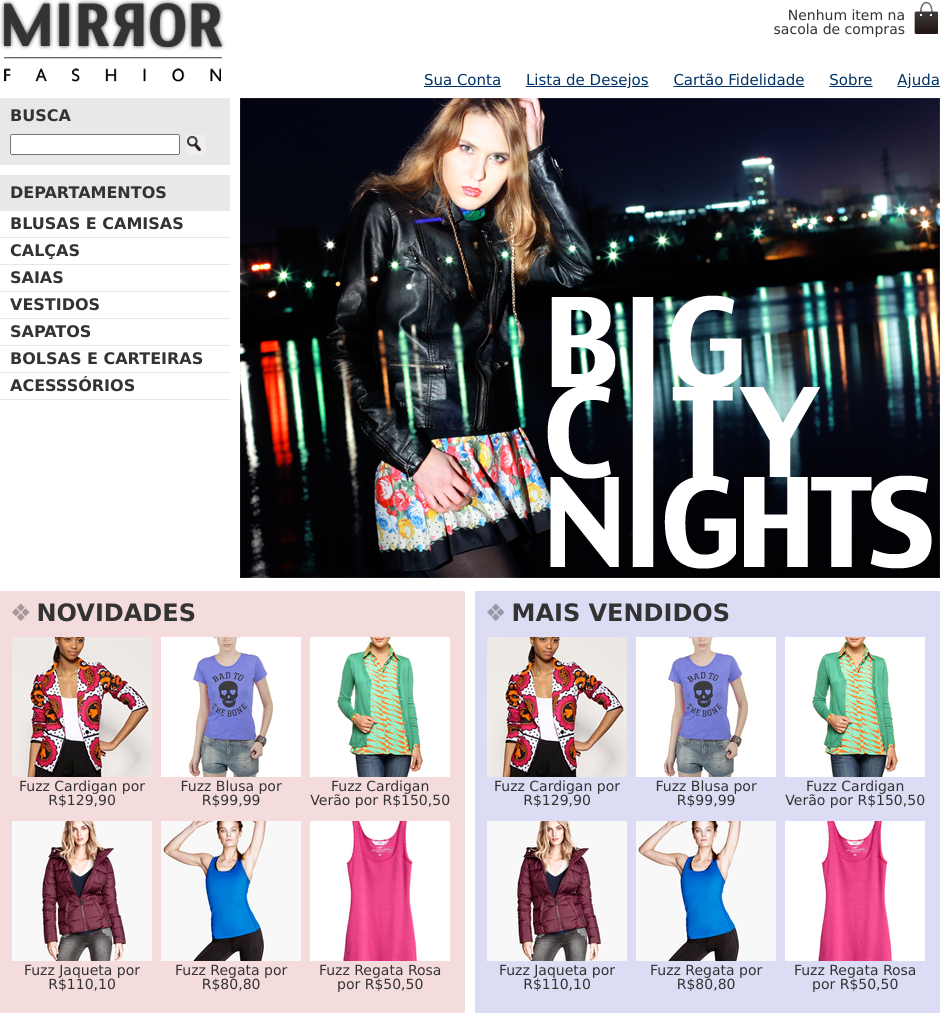
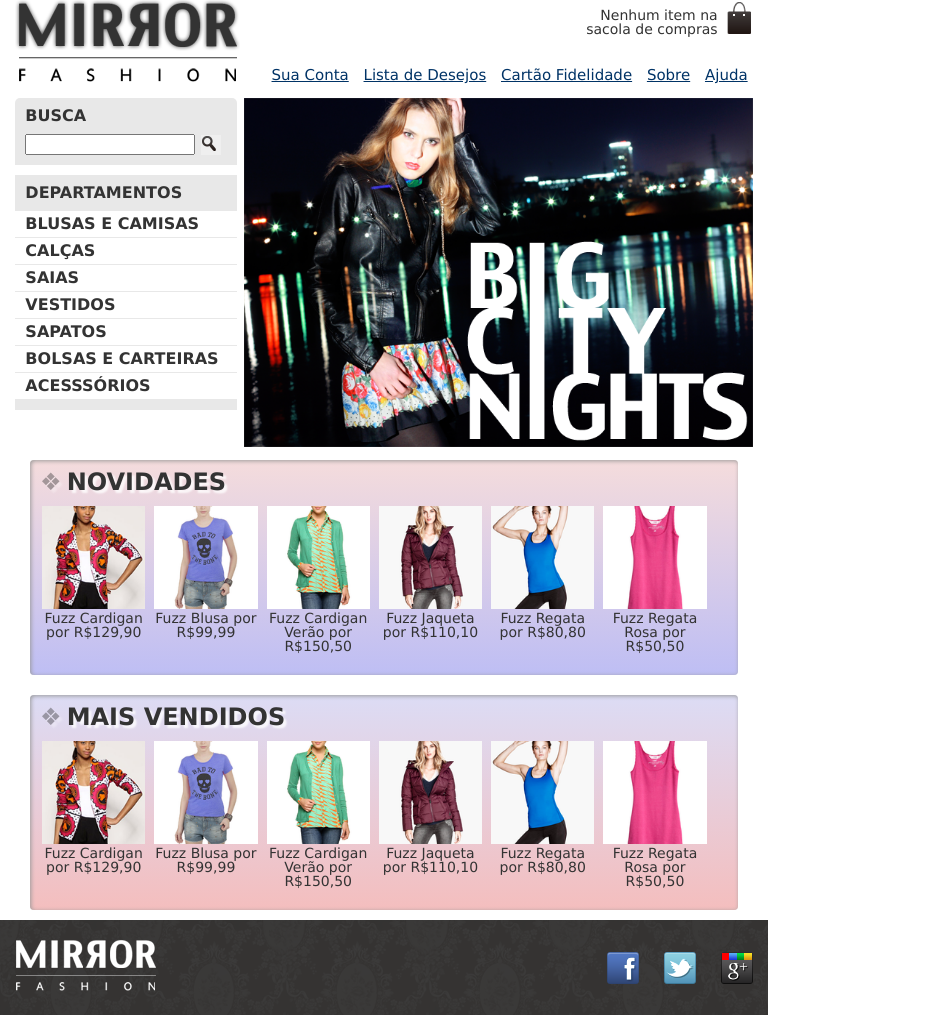
Before and after one commit to MeninoNias/hrml.Curso.Apostila, a plain HTML site: page index.html in a window 768 px wide. Shown: the top 1016 px of the page, 940 px wide, since content can reach past the window. Drawn offline with Linux system fonts and the light colour scheme.

Commit message:
#08 algumas leve implementaçõs e modificações

```diff
--- a/css/estilo.css
+++ b/css/estilo.css
@@ -60,6 +60,11 @@ header{
 
 .busca input[type=search]{
     width: 170px;
+}
+
+.busca{
+    border-top-left-radius: 5px;
+    border-top-right-radius: 5px;
 }
 
 .busca, .menu-departamentos{
@@ -135,6 +140,9 @@ header{
     margin: 10px 0;
     padding: 10px;
     width: 445px;
+
+    border-radius: 4px;
+    box-shadow: inset 1px 1px 4px #999;
 }
 
 .painel li{
@@ -144,6 +152,8 @@ header{
 
     margin: 2px;
     padding-bottom: 10px;
+
+    transition: 0.7s;
 }
 
 .painel h2{
@@ -152,6 +162,8 @@ header{
     text-transform: uppercase;
 
     margin-bottom: 10px;
+
+    text-shadow: 3px 3px 2px rgba(255,255,255,0.8);
 }
 
 .painel h2::before {
@@ -167,16 +179,28 @@ header{
     text-decoration: none;
 }
 
+.painel li:hover{
+    background-color: rgba(255, 255, 255, 0.8);
+    box-shadow: 0 0 5px #333;
+    transform: scale(1.2) ;
+    transition: 0.7s;
+}
+
 .novidades{
     float: left;
 
     background-color: #F5DCDC;
+
+    background: linear-gradient(#f5dcdc, #bebef4);
+
 }
 
 .mais-vendidos{
     float: right;
 
     background-color: #DCDCF5;
+
+    background: linear-gradient(#dcdcf5, #f4bebe);
 }
 
 footer{
@@ -222,3 +246,95 @@ footer .container{
  .social a[href*="plus.google.com"] {
     background-image: url(../img/googleplus.png);
  }
+
+
+
+ @media (max-width: 939px){
+     .container{
+         width: 96%;
+     }
+
+     header h1{
+         text-align: center;
+     }
+
+     .sacola{
+         display: none;
+     }
+
+     .menu-opcoes{
+         position: static;
+         text-align: center;
+     }
+
+     .menu-opcoes ul li{
+         display: inline-block;
+         margin: 5px;
+     }
+
+     .busca,
+     .menu-departamentos,
+     .banner-destaque img{
+         margin-right: 0;
+         width: 100%;
+     }
+
+     .painel{
+         width: auto;
+     }
+
+     .painel li{
+         width: 30%;
+     }
+
+     .painel img{
+         width: 100%;
+     }
+
+     @media (min-width: 480px){
+         header{
+             margin: 5px 0;
+         }
+
+         .menu-departamentos{
+             padding-bottom: 10px;
+             margin-bottom: 10px;
+         }
+
+         .menu-departamentos nav > ul{
+            column-count: 2;
+         }
+     }
+
+     @media (min-width: 720px){
+         header h1{
+             text-align: left;
+         }
+
+         .menu-opcoes{
+             position: absolute;
+         }
+
+         .sacola{
+             display: block;
+         }
+
+         .painel li{
+             width: 15%;
+         }
+
+         .busca,
+         .menu-departamentos{
+             margin-right: 1%;
+             width: 30%;
+         }
+
+         .menu-departamentos nav > ul{
+             column-count: 1;
+         }
+
+         .banner-destaque img{
+             width: 69%;
+         }
+     }
+ }
```
Also changed, not shown: css/produto.css (added, +90 -0 lines), produto.html (added, +74 -0 lines).
